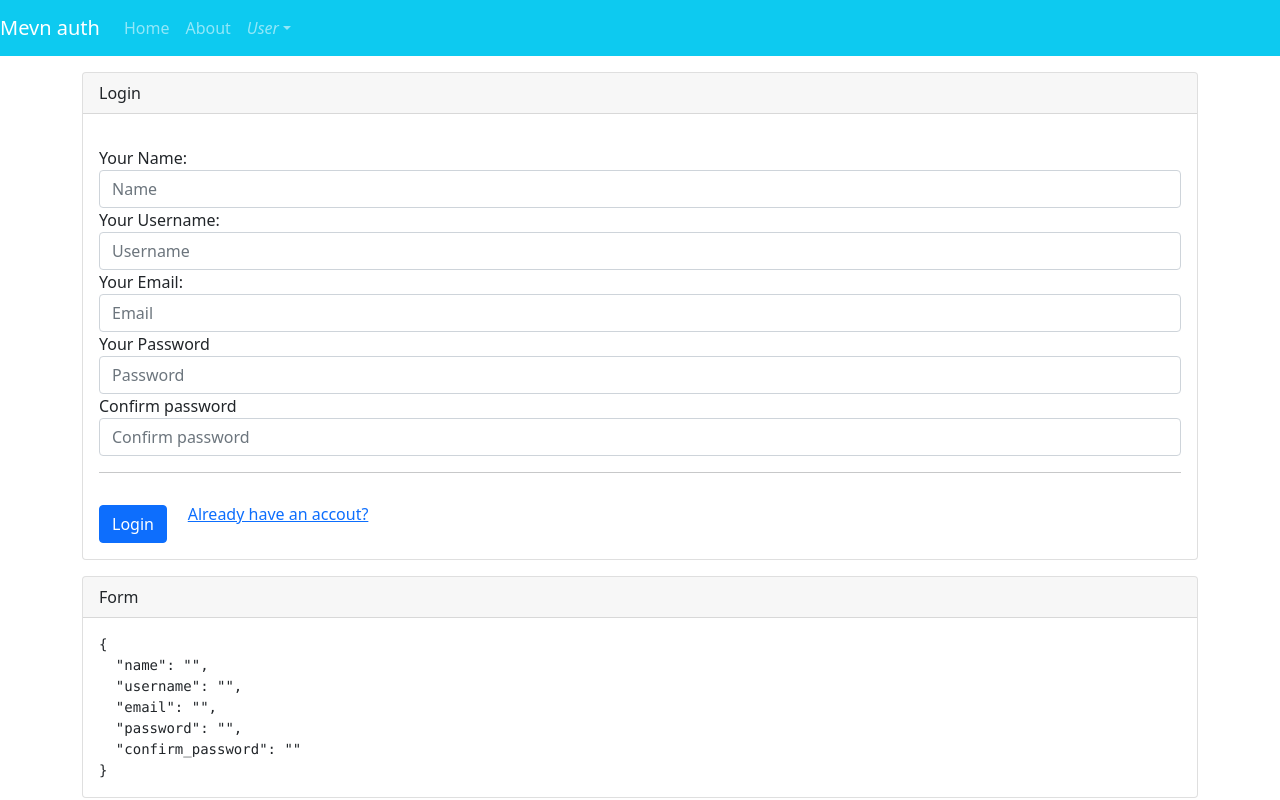
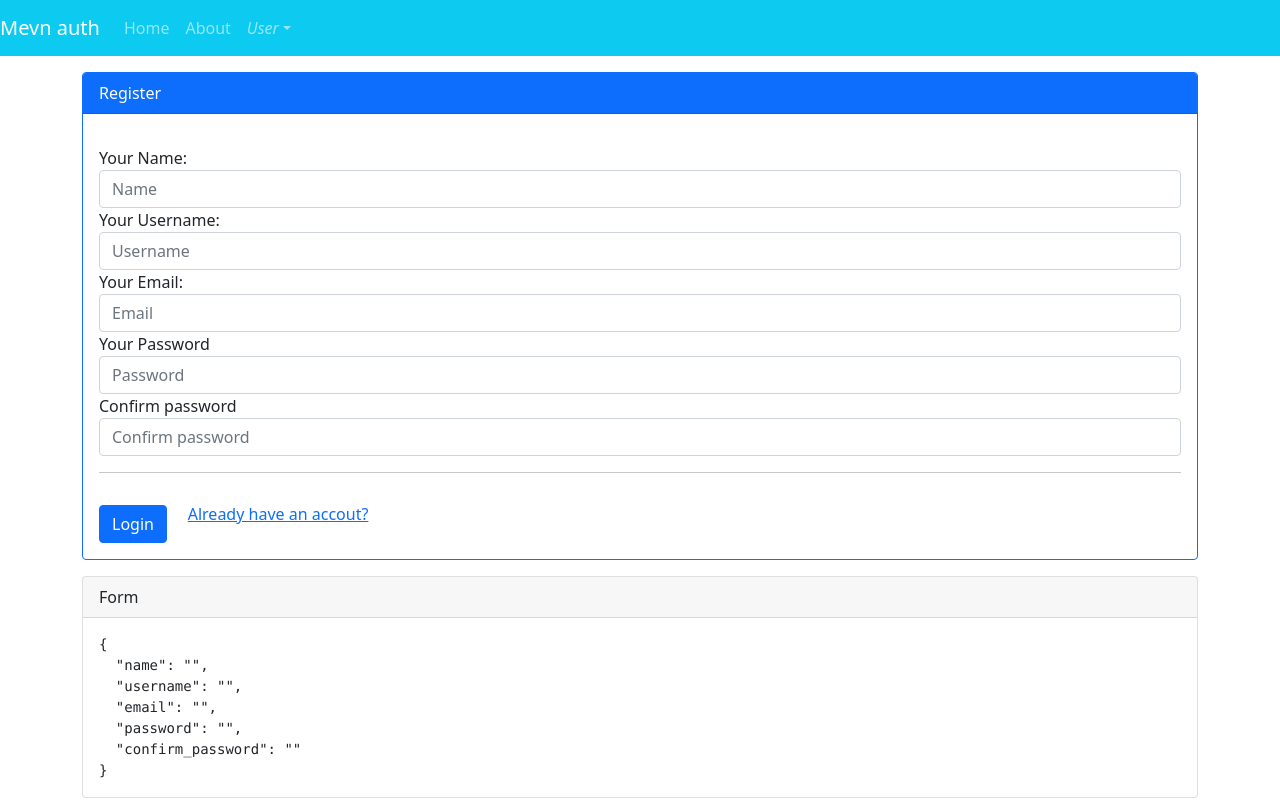
Before and after one commit to jfkeci/mevn-auth, a Vue app in the folder client/: page /register in a window 1280 px wide. Built offline with nearby package versions, Linux system fonts and the light colour scheme.

Commit message:
update: b-card design in login and register views

```diff
--- a/client/src/views/Login.vue
+++ b/client/src/views/Login.vue
@@ -1,6 +1,12 @@
 <template>
   <div>
-    <b-card class="mt-3" header="Login">
+    <b-card
+      class="mt-3"
+      header="Login"
+      border-variant="primary"
+      header-bg-variant="primary"
+      header-text-variant="white"
+    >
       <b-form @submit="onSubmit" class="mt-3">
         <b-form-group
           id="input-group-1"
--- a/client/src/views/Register.vue
+++ b/client/src/views/Register.vue
@@ -1,6 +1,12 @@
 <template>
   <div>
-    <b-card class="mt-3" header="Login">
+    <b-card
+      class="mt-3"
+      header="Register"
+      border-variant="primary"
+      header-bg-variant="primary"
+      header-text-variant="white"
+    >
       <b-form @submit="onSubmit" class="mt-3">
         <b-form-group id="input-group-1" label="Your Name:" label-for="input-1">
           <b-form-input
```
